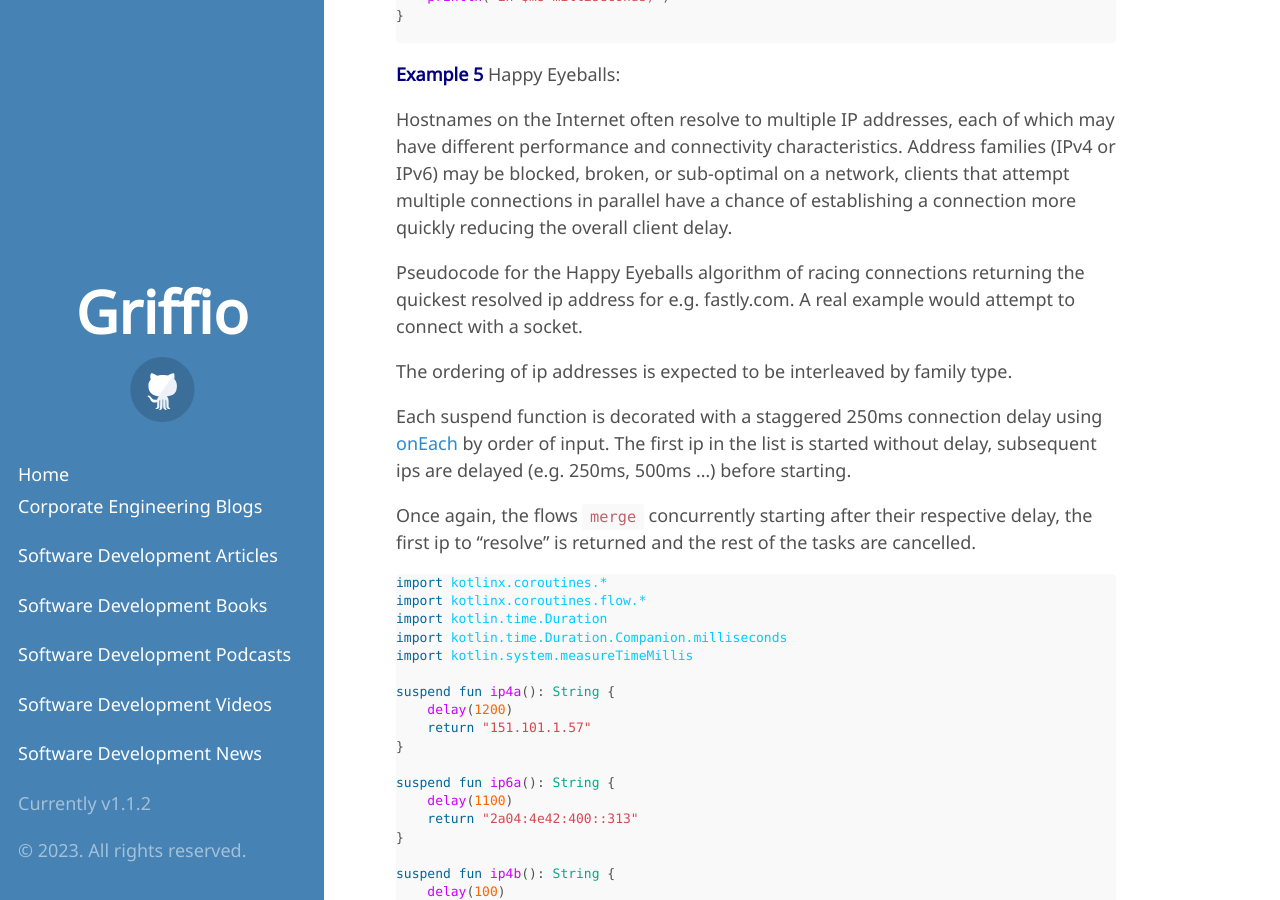
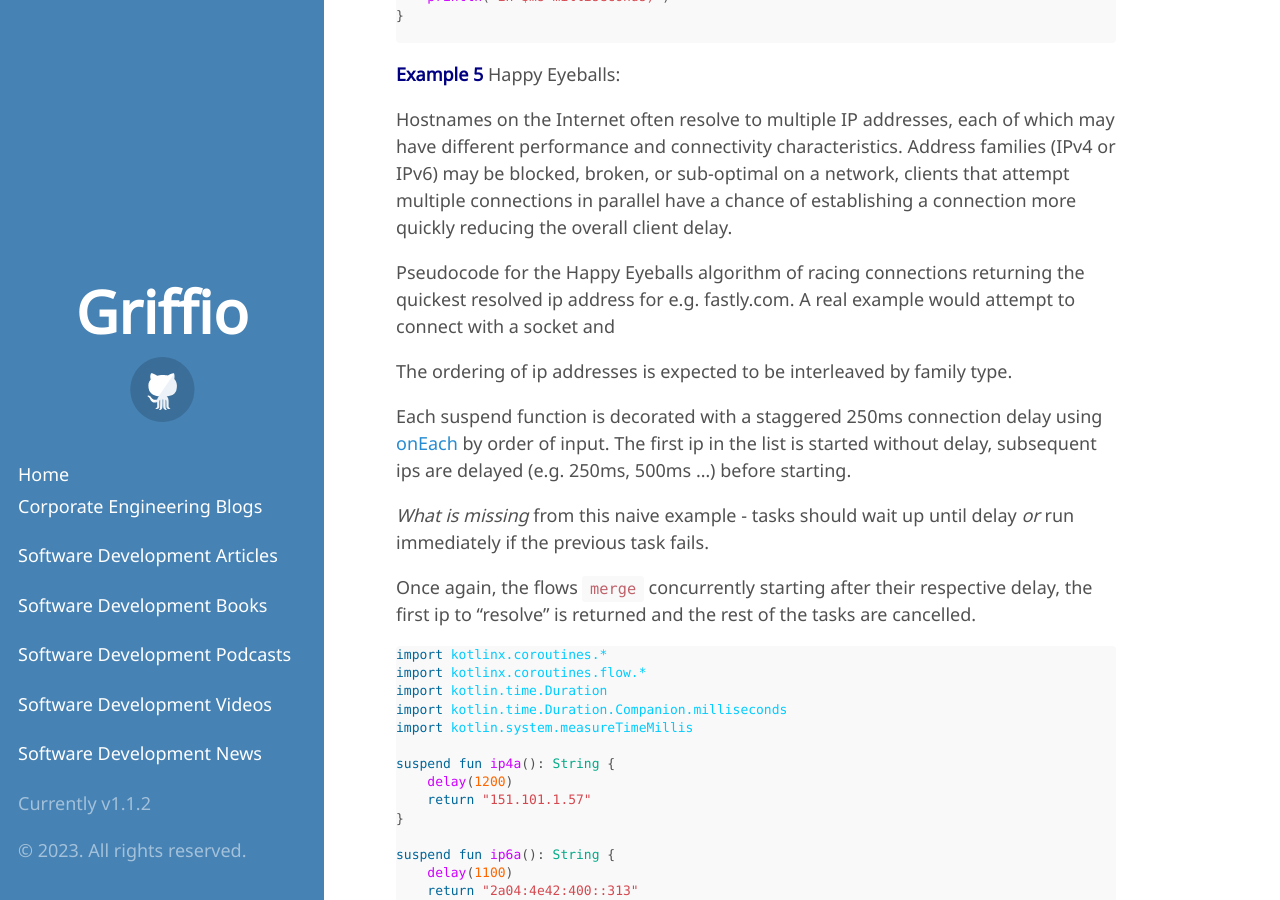
Before and after one commit to griffio/griffio.github.io, a Jekyll site: the page built from _posts/2023-03-18-More-Kotlin-Racing-Ambiguous-Coroutines.md, in a window 1280 px wide and 900 px high, scrolled down 4393 px. Built offline with Jekyll 4.4.1, drawn with Linux system fonts in a browser that asks for light colours; some web fonts are replaced.

Commit message:
add happy eyeballs

```diff
--- a/_posts/2023-03-18-More-Kotlin-Racing-Ambiguous-Coroutines.md
+++ b/_posts/2023-03-18-More-Kotlin-Racing-Ambiguous-Coroutines.md
@@ -234,12 +234,14 @@
 establishing a connection more quickly reducing the overall client delay.
 
 Pseudocode for the Happy Eyeballs algorithm of racing connections returning the quickest resolved ip address for e.g. fastly.com.
-A real example would attempt to connect with a socket.
+A real example would attempt to connect with a socket and
 
 The ordering of ip addresses is expected to be interleaved by family type.
 
 Each suspend function is decorated with a staggered 250ms connection delay using [onEach](https://kotlinlang.org/api/kotlinx.coroutines/kotlinx-coroutines-core/kotlinx.coroutines.flow/on-each.html) by order of input.
 The first ip in the list is started without delay, subsequent ips are delayed (e.g. 250ms, 500ms ...) before starting.
+
+*What is missing* from this naive example - tasks should wait up until delay *or* run immediately if the previous task fails.
 
 Once again, the flows `merge` concurrently starting after their respective delay, the first ip to "resolve" is returned
 and the rest of the tasks are cancelled.
```
